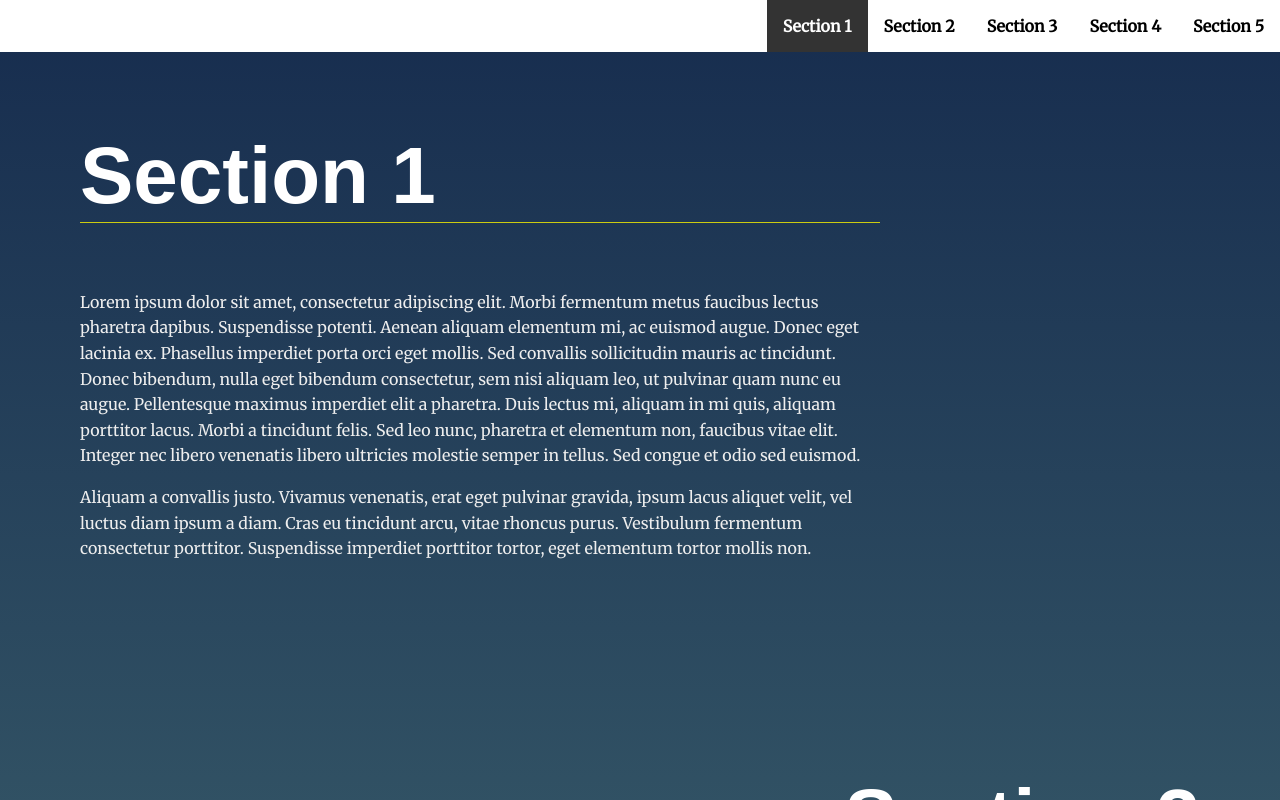
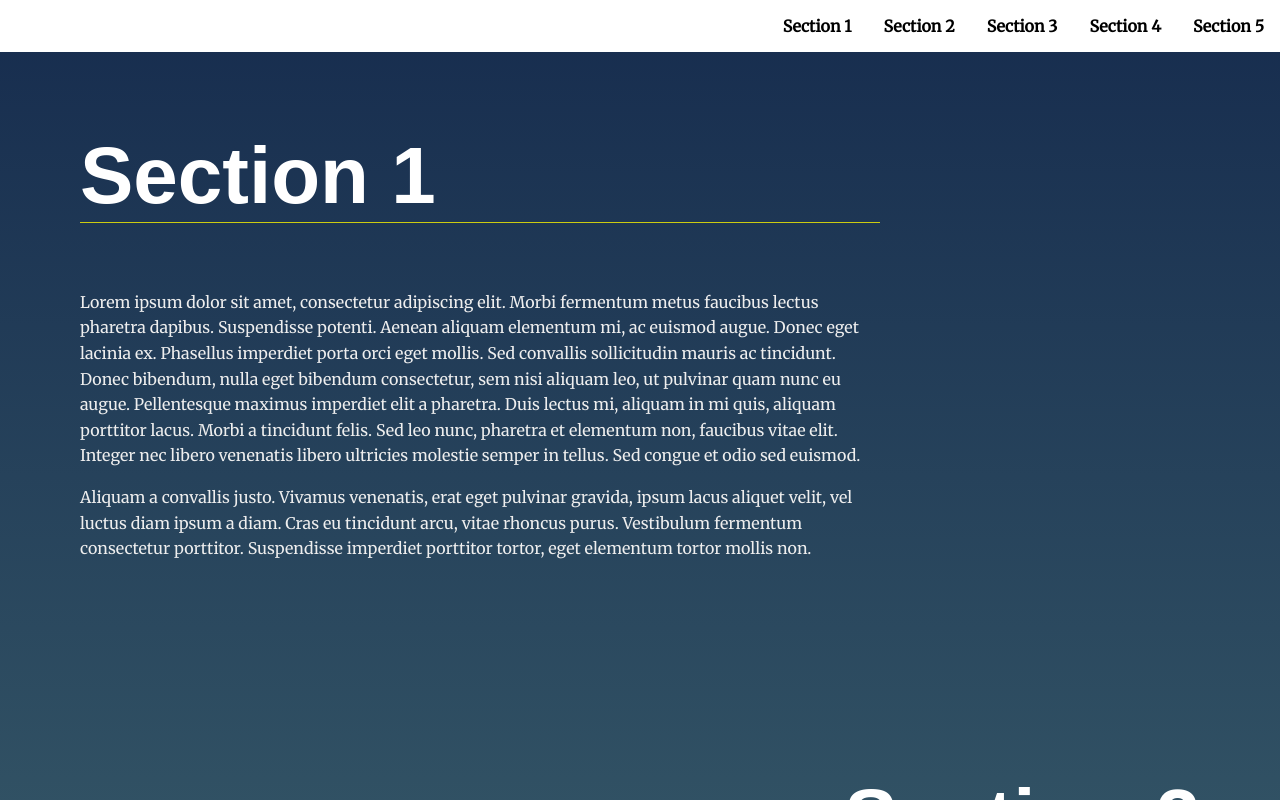
Before and after one commit to heymonheymon3000/landing-page, a plain HTML site: page index.html in a window 1280 px wide. Both pictures are taken after a click on the item "Section 1". Shown: the part 672-1472 px from the top of the page. Drawn offline with nearby package versions, Linux system fonts and the light colour scheme.

Commit message:
Refactored code

```diff
--- a/index.html
+++ b/index.html
@@ -70,6 +70,7 @@
   <footer class="page__footer">
     <p>&copy Udacity</p>
   </footer>
+  <script type="text/javascript" src="https://cdn.jsdelivr.net/npm/lodash@4.17.15/lodash.min.js"></script>
   <script type="text/javascript" src="./js/app.js"></script>
 </body>
 </html>
--- a/js/app.js
+++ b/js/app.js
@@ -17,7 +17,7 @@
  * Define Global Variables
  *
 */
-
+let selectedIndex = 0;
 /**
  * End Global Variables
  * Start Helper Functions
@@ -39,7 +39,7 @@ const sectionCoord = (section) => {
 }
 
 const getSectionCoords = () => {
-  const sections = document.querySelectorAll("section");
+  const sections = document.querySelectorAll('section');
   const sectionTop = [];
 
   for (section of sections){
@@ -52,16 +52,18 @@ const scrollEventHandler = ()=> {
   const sectionCoords = getSectionCoords();
 
   for(let i = 0; i < sectionCoords.length; i++){
-    const sections = document.querySelectorAll("section");
-    const navItems = document.querySelectorAll(".menu__link");
+    const sections = document.querySelectorAll('section');
+    const navItems = document.querySelectorAll('.menu__link');
 
     if(window.scrollY >= sectionCoords[i] &&
       !(window.scrollY > sectionCoords[i+1])) {
-      sections[i].classList.add("your-active-class");
-      navItems[i].classList.add("link__active");
+      sections[i].classList.add('your-active-class');
+      navItems[i].classList.add('link__active');
+      // cache selectedIndex
+      selectedIndex = i;
     } else {
-      sections[i].classList.remove("your-active-class");
-      navItems[i].classList.remove("link__active");
+      sections[i].classList.remove('your-active-class');
+      navItems[i].classList.remove('link__active');
     }
   }
 }
@@ -89,31 +91,35 @@ const scrollSectionActiveEvent = ()=> {
 
 // Scroll to anchor ID using scrollTO event
 const scrollToSectionOnClick = ()=> {
-  const sections = document.querySelectorAll("section");
-  const navItems = document.querySelectorAll(".menu__link");
+  const sections = document.querySelectorAll('section');
+  const navItems = document.querySelectorAll('.menu__link');
 
   sections.forEach(function(section, index) {
     if(0 == index) {
+      // scroll to the section
       section.scrollIntoView ({behavior: 'smooth'});
+      // make the nav item active
       navItems[index].classList.add('link__active');
+      // cache selectedIndex
+      selectedIndex = 0;
     }
 
-    navItems[index].addEventListener('click', function() {
+    navItems[index].addEventListener('click', function(evt) {
       // remove scroll event handler
-      window.removeEventListener("scroll", scrollEventHandler);
-
-      // set the clicked navItem to active and all others to inactive
-      for(let navItem of navItems) {
-        navItem.classList.remove('link__active');
-      }
-      this.classList.add('link__active');
+      window.removeEventListener('scroll', scrollEventHandler);
+      // make this nav item not active... no need to make the selected nav item active
+      // because once the scroll event is add the selected nav item will be make active.
+      navItems[selectedIndex].classList.remove('link__active');
 
       // scroll to the selected section
       section.scrollIntoView ({behavior: 'smooth'});
 
-      // add scroll event handler back after 900ms
+      // cache selectedIndex
+      selectedIndex = parseInt(this.dataset.link.split(" ")[1]) - 1;
+
+      // add scroll event handler back after 1 sec
       setTimeout(function() {
-        window.addEventListener("scroll", scrollEventHandler);
+        window.addEventListener('scroll', scrollEventHandler);
       }, 900);
     });
   });
```
